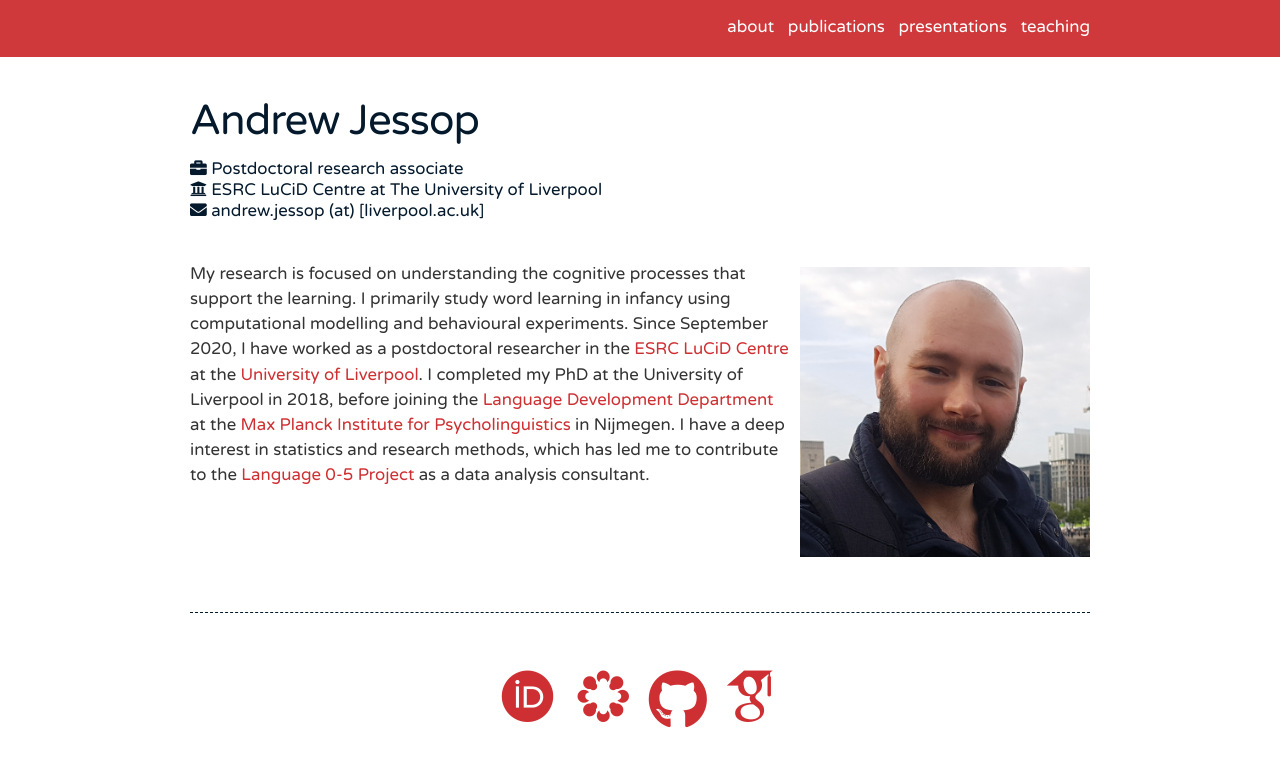
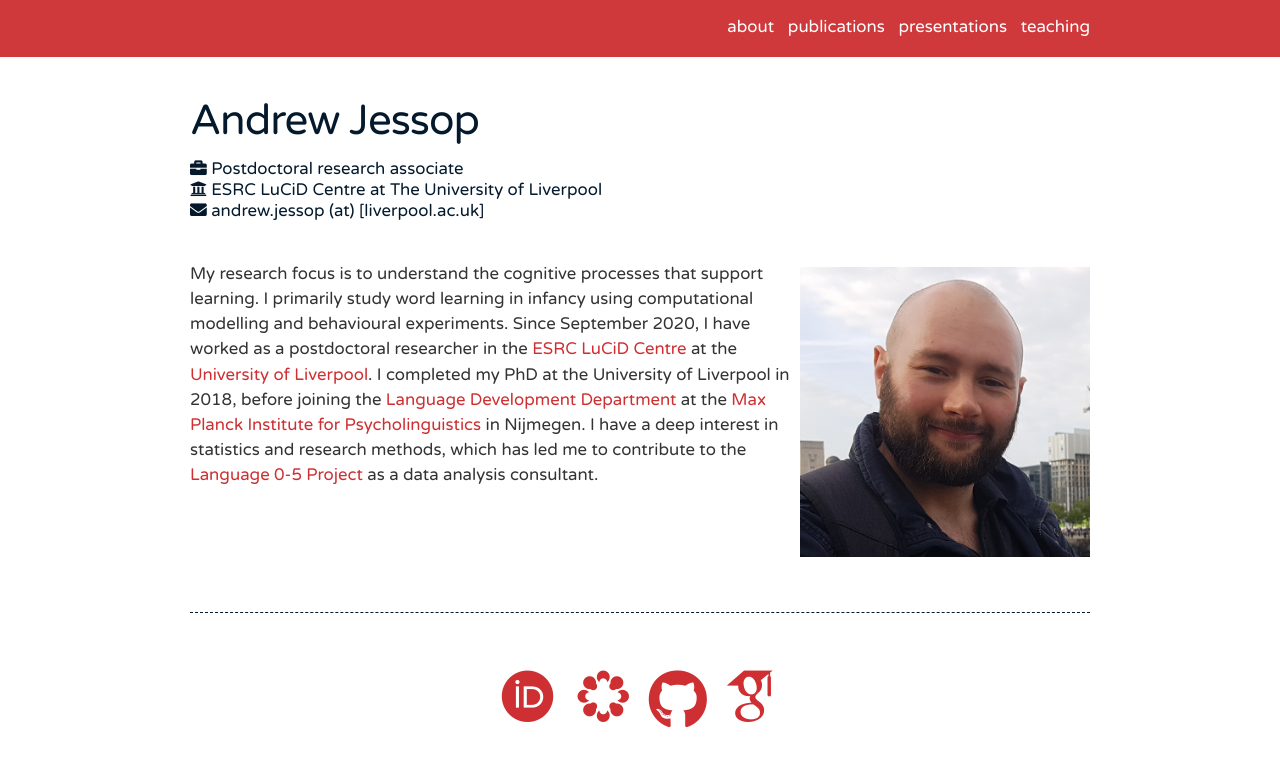
Before and after one commit to andrew-jessop/andrew-jessop.github.io, a Jekyll site: the page built from _pages/about.md, in a window 1280 px wide. Shown: the top 767 px of the page. Built offline with Jekyll 4.4.1, drawn with Linux system fonts in a browser that asks for light colours; nearby versions of some CDN libraries; some web fonts are replaced.

Commit message:
Update about.md

```diff
--- a/_pages/about.md
+++ b/_pages/about.md
@@ -10,4 +10,4 @@ news: false
 social: true
 ---
 
-My research is focused on understanding the cognitive processes that support the learning. I primarily study word learning in infancy using computational modelling and behavioural experiments. Since September 2020, I have worked as a postdoctoral researcher in the [ESRC LuCiD Centre](http://lucid.ac.uk/) at the [University of Liverpool](https://www.liverpool.ac.uk/institute-of-life-and-human-sciences/schools-and-departments/department-of-psychological-sciences/research/language-and-development/). I completed my PhD at the University of Liverpool in 2018, before joining the [Language Development Department](https://www.mpi.nl/departments/language-development) at the [Max Planck Institute for Psycholinguistics](https://www.mpi.nl/) in Nijmegen. I have a deep interest in statistics and research methods, which has led me to contribute to the [Language 0-5 Project](http://www.lucid.ac.uk/what-we-do/research/language-0-5-project/) as a data analysis consultant.
+My research focus is to understand the cognitive processes that support learning. I primarily study word learning in infancy using computational modelling and behavioural experiments. Since September 2020, I have worked as a postdoctoral researcher in the [ESRC LuCiD Centre](http://lucid.ac.uk/) at the [University of Liverpool](https://www.liverpool.ac.uk/institute-of-life-and-human-sciences/schools-and-departments/department-of-psychological-sciences/research/language-and-development/). I completed my PhD at the University of Liverpool in 2018, before joining the [Language Development Department](https://www.mpi.nl/departments/language-development) at the [Max Planck Institute for Psycholinguistics](https://www.mpi.nl/) in Nijmegen. I have a deep interest in statistics and research methods, which has led me to contribute to the [Language 0-5 Project](http://www.lucid.ac.uk/what-we-do/research/language-0-5-project/) as a data analysis consultant.
```
